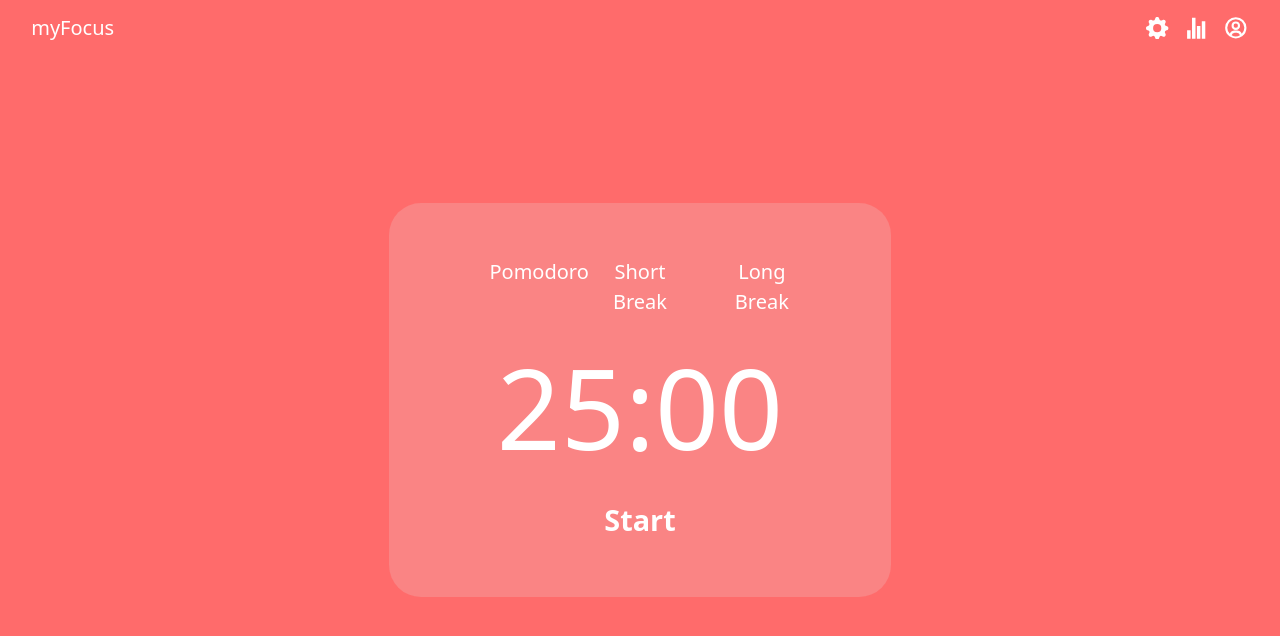
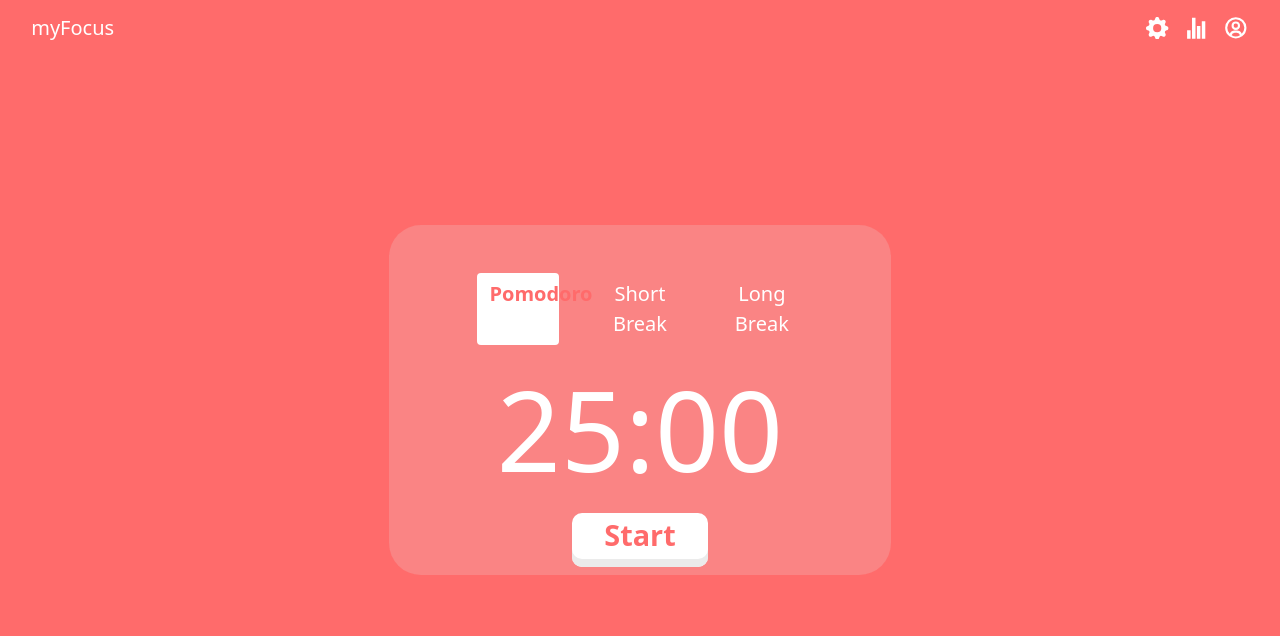
Before and after one commit to crisci/myFocus, a React (Create React App) app: page / in a window 1280 px wide. Shown: the top 636 px of the page. Built offline with nearby package versions, Linux system fonts and the light colour scheme.

Commit message:
upgrade design and button's functionalities

```diff
--- a/src/Focus.js
+++ b/src/Focus.js
@@ -4,6 +4,7 @@ import { useEffect, useState } from "react";
 import Nav from "./Navbar";
 
 let root = document.documentElement;
+
 
 function Focus(props) {
     const [pomodoro, setPomodoro] = useState(25); // eslint-disable-line no-unused-vars
@@ -65,12 +66,12 @@ function Focus(props) {
                 break;
 
             case longBreak:
-                setTimer({color: "#4D96FF", timer: type*60, type: "pomodoro"});
+                setTimer({color: "#4D96FF", timer: type*60, type: "longBreak"});
                 root.style.setProperty('--background-color', "#4D96FF");
                 break;
 
             default:
-                setTimer({color: "#FF6B6B", timer: type*60, type: "longBreak"});
+                setTimer({color: "#FF6B6B", timer: type*60, type: "pomodoro"});
                 root.style.setProperty('--background-color', "#FF6B6B");
                 break;
 
@@ -78,21 +79,27 @@ function Focus(props) {
         setStatus(false);
     };
 
+    function timerType(type) {
+        if (type === timer.type)
+            return true;
+        return false;
+    }
+
     return (
         <Row className="vh-100 m-0" style={{backgroundColor: timer.color}}>
             <Nav></Nav>
-            <Col className="m-auto text-center">
+            <Col className="m-auto text-center vh-50">
                 <Container className="py-5 focus-card">
                     <Container className="d-flex justify-content-evenly buttons">
-                        {/* TODO: Always selected, change type of buttons */}
-                        <ToggleButton className="mybutton" onClick={() => handleClick(pomodoro)}> Pomodoro </ToggleButton>
-                        <ToggleButton className="mybutton" onClick={() => handleClick(shortBreak)}> Short Break </ToggleButton>
-                        <ToggleButton className="mybutton" onClick={() => handleClick(longBreak)}> Long Break </ToggleButton>
+                        {/* TODO: Always selected, change type of buttons  Radius*/}
+                        <ToggleButton className={`mybutton ${timerType("pomodoro") ? "checked" : ""}`} onClick={() => handleClick(pomodoro)} checked={timerType("pomodoro") ? true : false}> Pomodoro </ToggleButton>
+                        <ToggleButton className={`mybutton ${timerType("shortBreak") ? "checked" : ""}`}  onClick={() => handleClick(shortBreak)} checked={timerType("shortBreak") ? true : false}> Short Break </ToggleButton>
+                        <ToggleButton className={`mybutton ${timerType("longBreak") ? "checked" : ""}`}  onClick={() => handleClick(longBreak)} checked={timerType("longBreak") ? true : false}> Long Break </ToggleButton>
                     </Container>
                     <Container className="timer">
                         {composeTimer()}
                     </Container>
-                    <Button  className="start-btn" onClick={startOrStop} >{status ? "Stop" : "Start"}</Button>
+                    <Container  className={`start-btn ${status ? "stop" : "start"}`} onClick={startOrStop}>{status ? "Stop" : "Start"}</Container>
                 </Container>
             </Col>
         </Row>
--- a/src/focus.css
+++ b/src/focus.css
@@ -1,5 +1,5 @@
 :root {
-    --background-color: #FF6B6B;
+  --background-color: #ff6b6b;
 }
 
 .mybutton {
@@ -12,6 +12,7 @@
   background-color: rgba(230, 230, 230, 0.2);
   border-radius: 2rem;
   max-width: 40%;
+  height: 350px;
 }
 
 .btn {
@@ -25,6 +26,7 @@
 .start-btn {
   font-size: 1.8rem;
   font-weight: 600;
+  border-radius: 10px;
 }
 
 .btn:hover {
@@ -43,6 +45,12 @@
   border-color: transparent;
 }
 
+.checked {
+  background-color: white;
+  font-weight: 600;
+  border-color: transparent;
+  color: var(--background-color); /*TODO: change value with js*/
+}
 
 .timer {
   font-size: 7rem;
@@ -50,7 +58,31 @@
   color: white;
 }
 
-.counter-pomodoro{
+.counter-pomodoro {
   font-size: 1.3rem;
   color: rgba(240, 240, 240, 0.658);
 }
+
+.start {
+  background-color: white;
+  font-weight: 600;
+  border-color: transparent;
+  color: var(--background-color); /*TODO: change value with js*/
+  box-shadow: inset 0px -10px 0px 0px #ebebeb;
+  width: 30%;
+  height: 3.4rem;
+  -webkit-box-shadow: inset 0px -8px 0px 0px #ebebeb;
+  -moz-box-shadow: inset 0px -8px 0px 0px #ebebeb;
+  -o-box-shadow: inset 0px -8px 0px 0px #ebebeb;
+}
+
+.stop {
+  background-color: white;
+  font-weight: 600;
+  border-color: transparent;
+  color: var(--background-color); /*TODO: change value with js*/
+  width: 30%;
+  height: 3rem;
+  margin: auto;
+  transform: translateY(8px);
+}
```
Lines whose indentation alone changed are shown as unchanged.
